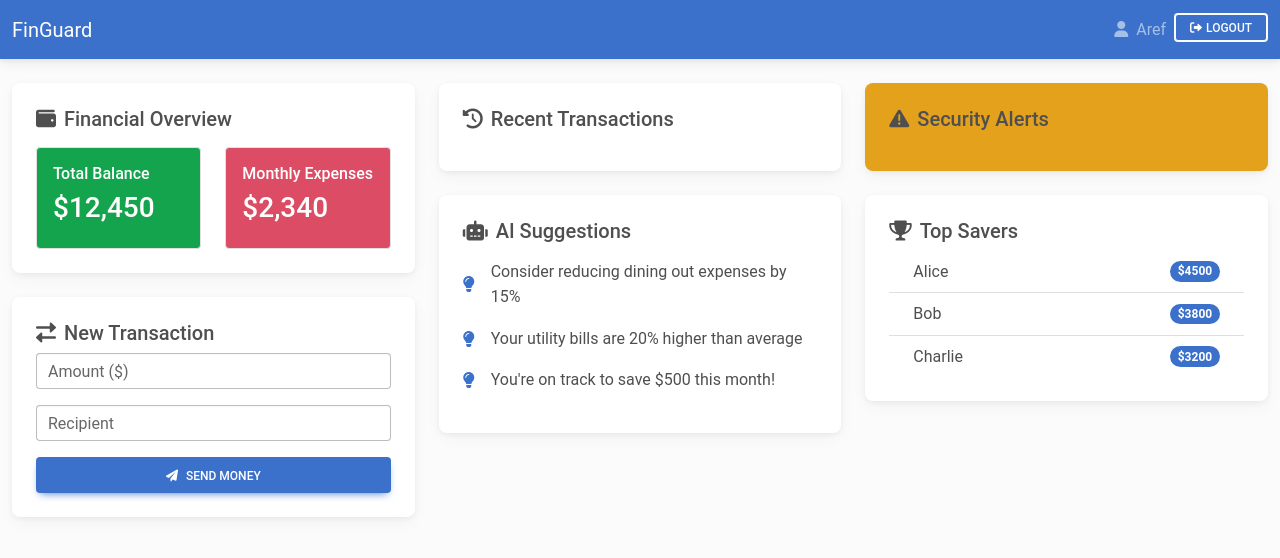
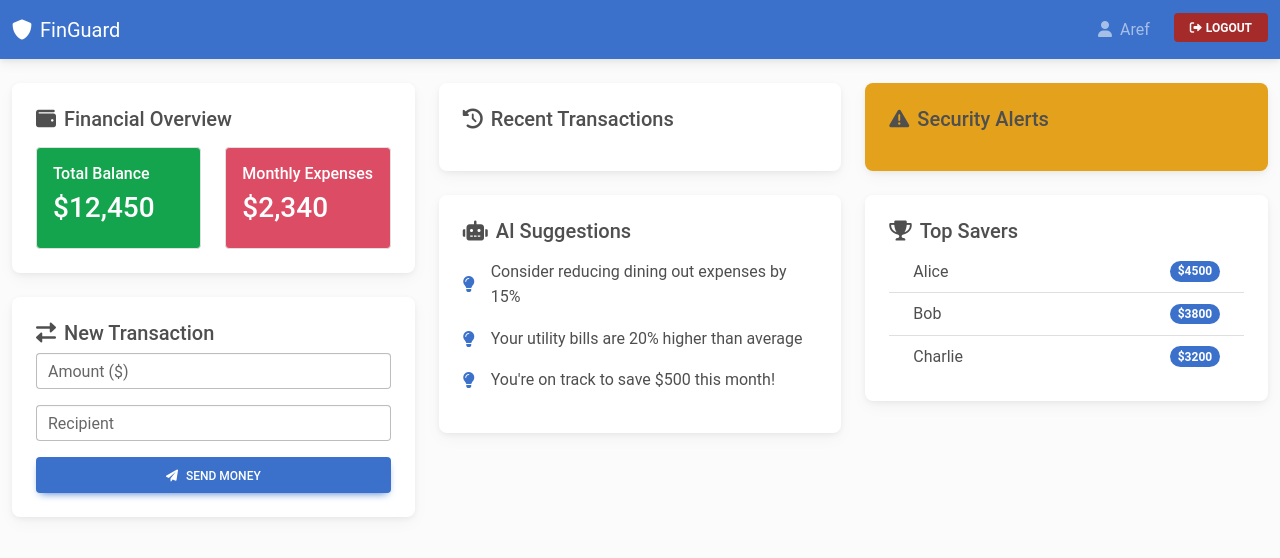
Before and after one commit to hemel2002/hackthon, a website: page Public/ejs/user/user.ejs in a window 1280 px wide. Drawn offline with nearby package versions, Linux system fonts and the light colour scheme; files that its build step writes are made by us from their sources.

Commit message:
logoutbtn hover

```diff
--- a/Public/ejs/admin/admin.ejs
+++ b/Public/ejs/admin/admin.ejs
@@ -31,7 +31,10 @@
 <!-- Admin Navbar -->
 <nav class="navbar navbar-expand-lg navbar-dark bg-danger">
     <div class="container-fluid">
-        <a class="navbar-brand" href="#">FinGuard Admin</a>
+        <a class="navbar-brand" href="#">
+            <i class="fas fa-shield-alt me-2"></i>
+            FinGuard Admin
+        </a>
         <div class="d-flex align-items-center">
             <button class="btn btn-outline-light btn-sm" onclick="logout()">
                 <i class="fas fa-sign-out-alt me-1"></i>Logout
--- a/Public/ejs/user/user.ejs
+++ b/Public/ejs/user/user.ejs
@@ -18,6 +18,14 @@
         .transaction-card:hover {
             transform: translateY(-5px);
         }
+        .btn-logout {
+            transition: all 0.2s ease-in-out;
+        }
+        .btn-logout:hover {
+            background-color: red !important;
+            border-color: red !important;
+            transform: scale(1);
+        }
     </style>
 </head>
 <body class="bg-light">
@@ -25,20 +33,22 @@
 <!-- Navbar -->
 <nav class="navbar navbar-expand-lg navbar-dark bg-primary">
     <div class="container-fluid">
-        <a class="navbar-brand" href="#">FinGuard</a>
+        <a class="navbar-brand" href="#">
+            <i class="fas fa-shield-alt me-2"></i>FinGuard
+        </a>
         <button class="navbar-toggler" type="button" data-mdb-toggle="collapse"
                 data-mdb-target="#navbarNav" aria-controls="navbarNav" aria-expanded="false"
                 aria-label="Toggle navigation">
             <i class="fas fa-bars"></i>
         </button>
         <div class="collapse navbar-collapse" id="navbarNav">
-            <ul class="navbar-nav ms-auto">
+            <ul class="navbar-nav ms-auto gap-3 font-weight-bold">
                 <li class="nav-item">
                     <a class="nav-link" href="#"><i class="fas fa-user me-2"></i>Aref</a>
                 </li>
                 <li class="nav-item">
-                    <button class="btn btn-outline-light btn-sm mt-1" onclick="logout()">
-                        <i class="fas fa-sign-out-alt me-1"></i>Logout
+                    <button class="btn btn-outline-light btn-sm mt-1 btn-logout" onclick="logout()" style="background-color: brown; border-color: brown;">
+                        <i class="fas fa-sign-out-alt me-1"></i><b>Logout</b>
                     </button>
                 </li>
             </ul>
```
